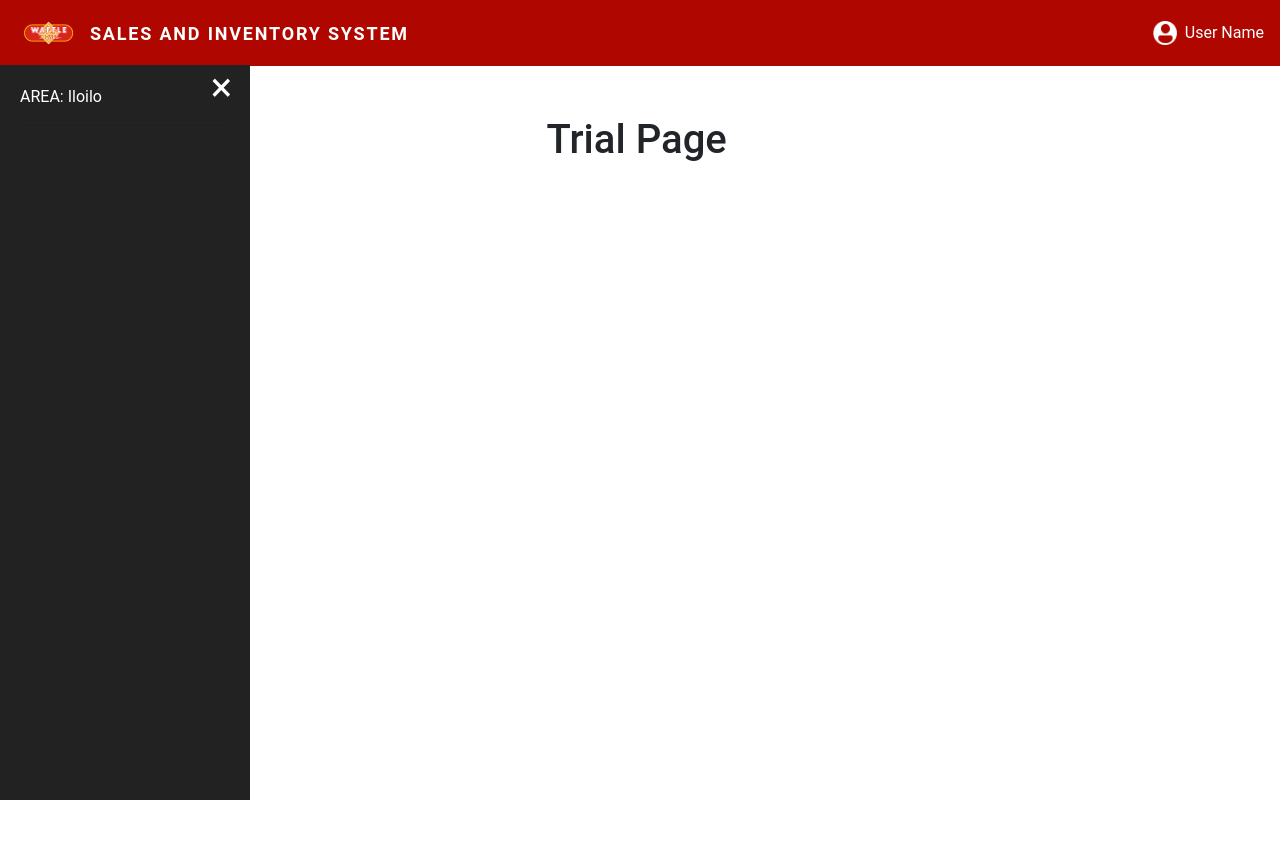
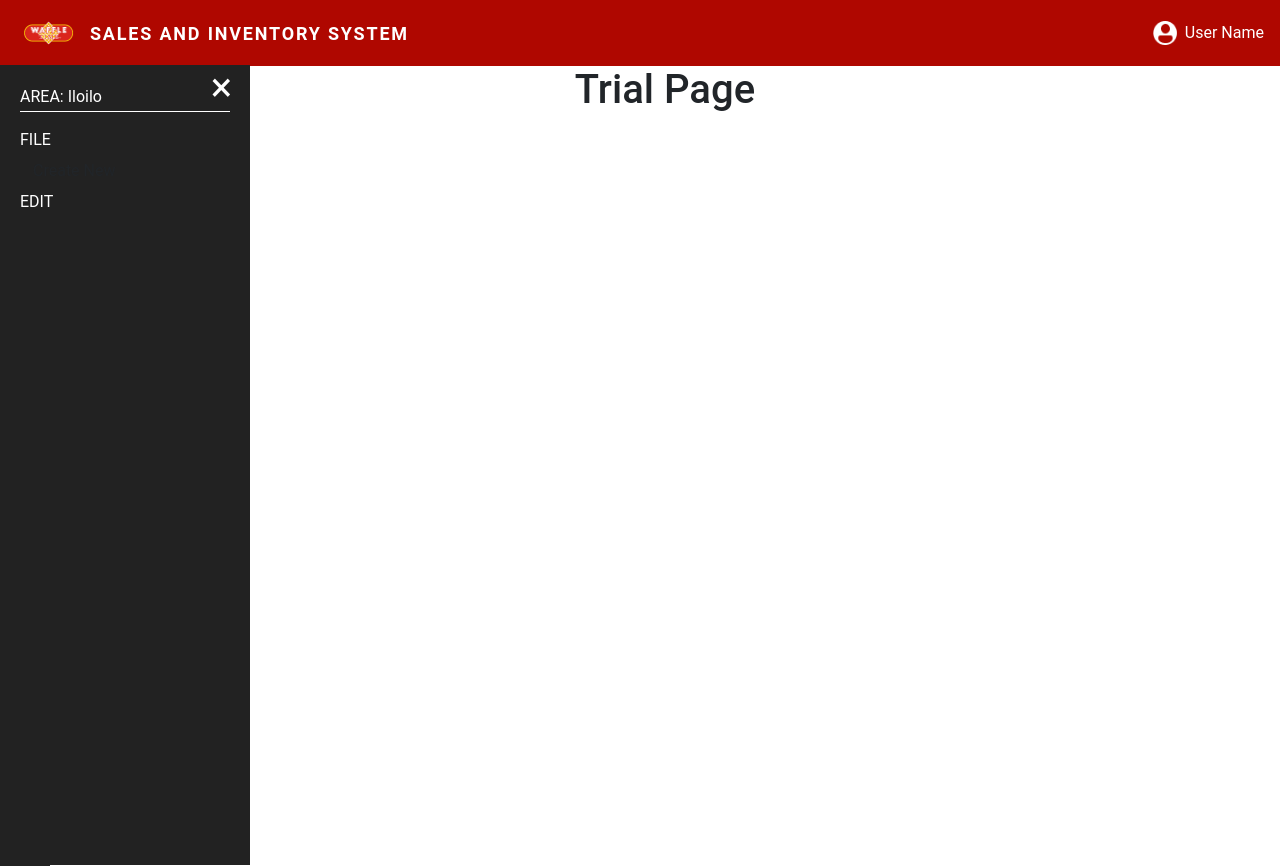
Before and after one commit to thethirdandres/wtidir, a Django app: page / in a window 1280 px wide; the page is wider, and only the part inside the window is pictured. Before the commit the page ends 800 px from the top of that part, so only its background shows below. Run offline with Django 3.2, Linux system fonts and the light colour scheme; some libraries are stand-ins or nearby versions.

Commit message:
Progress on sidebar
Fixed main layout between sidebar and content

```diff
--- a/wtidir/static/css/base.css
+++ b/wtidir/static/css/base.css
@@ -1,11 +1,29 @@
 body,
-html {
+html,
+.main {
     height: 100%;
     width: 100%;
 }
 
 body {
     font-family: Roboto, sans-serif;
+}
+
+
+/* OVERRIDES */
+
+.container-fluid {
+    padding-right: 0px !important;
+    padding-left: 0px !important;
+    margin-right: 0px !important;
+    margin-left: 0px !important;
+}
+
+.container {
+    padding-right: 0px !important;
+    padding-left: 0px !important;
+    margin-right: 0px !important;
+    margin-left: 0px !important;
 }
 
 .bg-main {
@@ -21,14 +39,13 @@
     text-align: left;
 }
 
-.sidebar-collapsed-menu {
+.sidebar-collpased-menu {
+    float: left;
+    width: 50px;
     background-color: #222222;
-    height: 100vh;
+    height: 100%;
 }
 
-.container-fluid {
-    padding-right: 0px !important;
-    padding-left: 0px !important;
-    margin-right: 0px !important;
-    margin-left: 50px !important;
+.content {
+    padding-left: 50px !important;
 }
--- a/wtidir/static/css/sidebar.css
+++ b/wtidir/static/css/sidebar.css
@@ -38,7 +38,7 @@
 .openbtn {
     font-size: 20px;
     cursor: pointer;
-    background-color: #111;
+    background-color: #222222;
     color: white;
     padding: 10px 15px;
     border: none;
@@ -50,4 +50,6 @@
 
 .sidebar hr {
     color: white;
+    border-top: 1px solid white !important;
+    margin-top: .1rem !important;
 }
--- a/wtidir/static/js/sidebar.js
+++ b/wtidir/static/js/sidebar.js
@@ -16,9 +16,3 @@
 // $('#hide-menu').click(function(e) {
 //     e.stopPropagation();
 // });
-
-$('#mySidebar').click(function(e) {
-    if (document.getElementById("mySidebar").style.width != "250px") {
-        closeNav();
-    }
-});
--- a/wtidir/templates/base.html
+++ b/wtidir/templates/base.html
@@ -13,24 +13,23 @@
     <!-- Styles -->
     {% load static %}
     <link rel="stylesheet" href="{% static 'css\sidebar.css' %} ">
+    <link rel="stylesheet" href="{% static 'css/base.css' %}">
     <!-- Scripts -->
     <script src="{% static 'js/sidebar.js' %}"></script>
 
 </head>
 
 <body>
-      <link rel="stylesheet" href="{% static 'css/base.css' %}">
     {% include "components/_navbar.html" %}
-    <div class="sidebar-collpased-menu  ">
-        <button class="openbtn" onclick="openNav()">☰</button>
-    </div>
-    <div class="container-fluid">
-        <div class="content col-11">
+    <div class="main   container-fluid">
+        <div class="sidebar-collpased-menu">
+            <button class="openbtn" onclick="openNav()">☰</button>
+            {% include "components/_sidebar.html" %}
+        </div>
+        <div class="content container-fluid">
             {% block content %}{% endblock %}
         </div>
     </div>
-
-    {% include "components/_sidebar.html" %}
     <!-- Optional JavaScript -->
     <!-- jQuery first, then Popper.js, then Bootstrap JS -->
     <script src="https://code.jquery.com/jquery-3.3.1.slim.min.js" integrity="sha384-q8i/X+965DzO0rT7abK41JStQIAqVgRVzpbzo5smXKp4YfRvH+8abtTE1Pi6jizo" crossorigin="anonymous"></script>
--- a/wtidir/templates/components/_sidebar.html
+++ b/wtidir/templates/components/_sidebar.html
@@ -4,5 +4,13 @@
         <a href="javascript:void(0)" class="closebtn" onclick="closeNav()">×</a>
         <hr/>
     </div>
-
+    <div class="sidebar-file">
+        <div class="sidebar-file-title">FILE</div>
+        <button class="btn">
+                Create New
+        </button>
+    </div>
+    <div class="sidebar-edit">
+        <div class="sidebar-edit-title">EDIT</div>
+    </div>
 </div>
```
